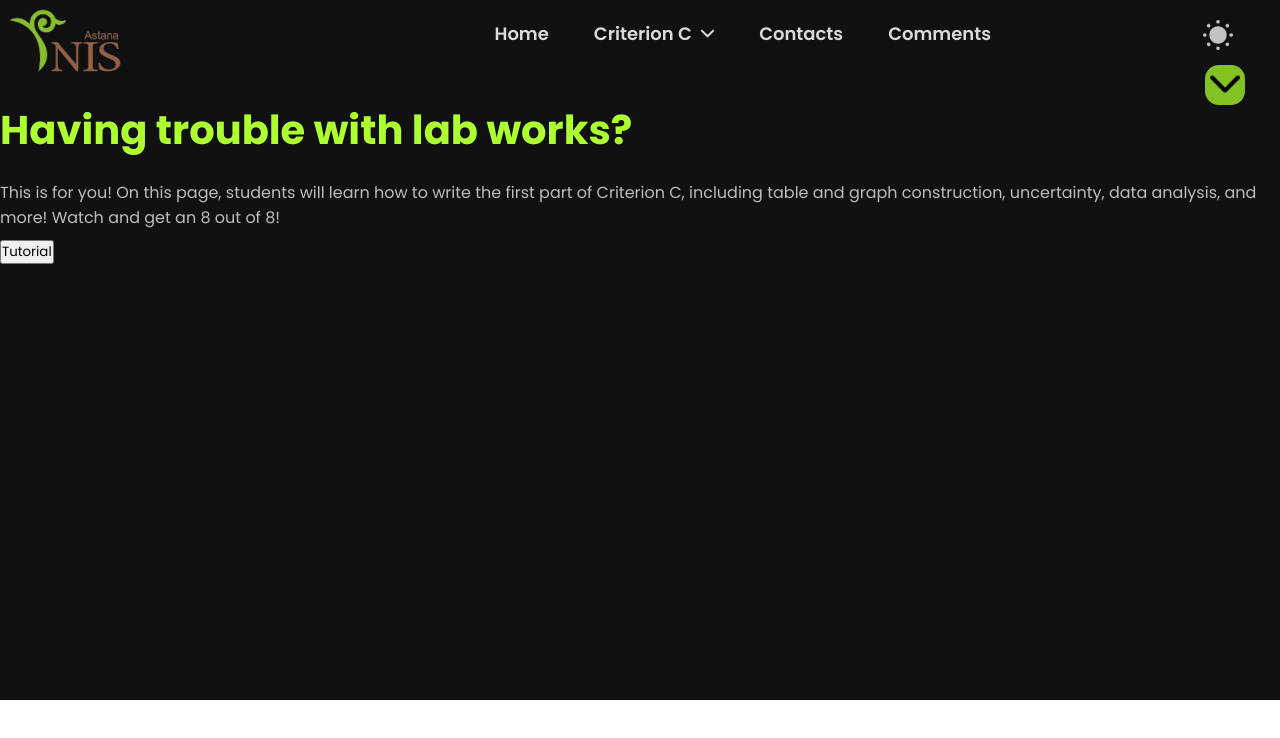
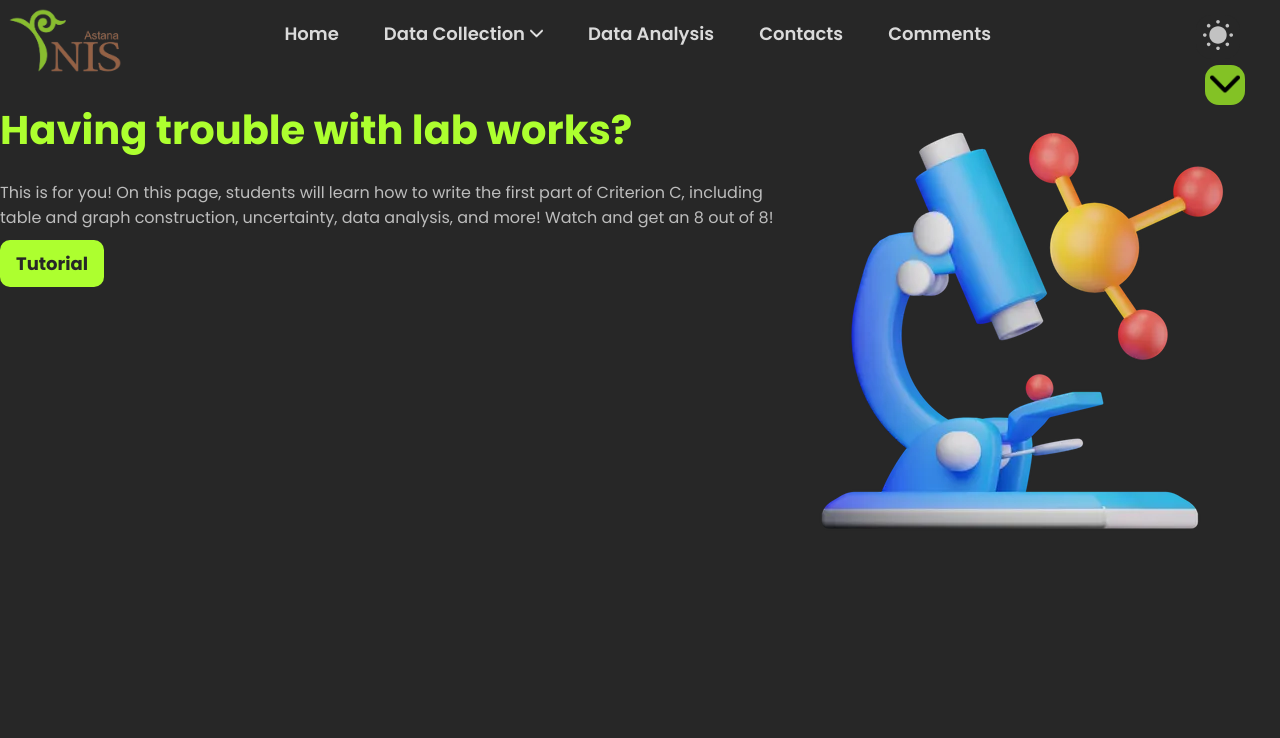
Before and after one commit to sulaakula08/Science-Projcect, a React (Vite) app: page / in a window 1280 px wide. Shown: the top 738 px of the page. Built offline with nearby package versions, Linux system fonts and the light colour scheme; a web font is replaced by a local one.

Commit message:
error solving

```diff
--- a/package.json
+++ b/package.json
@@ -12,7 +12,8 @@
   "dependencies": {
     "react": "^18.3.1",
     "react-dom": "^18.3.1",
-    "react-router-dom": "^7.1.3"
+    "react-router": "^6.28.2",
+    "react-router-dom": "^6.28.2"
   },
   "devDependencies": {
     "@eslint/js": "^9.17.0",
@@ -24,6 +25,6 @@
     "eslint-plugin-react-hooks": "^5.0.0",
     "eslint-plugin-react-refresh": "^0.4.16",
     "globals": "^15.14.0",
-    "vite": "^6.0.5"
+    "vite": "^6.0.10"
   }
 }
--- a/src/App.css
+++ b/src/App.css
@@ -1,5 +1,5 @@
 .App {
-    background: var(--back-color);
+    background: var(--back-color)
 }
 
 p {
@@ -11,26 +11,21 @@ a {
     color: var(--link-);
 }
 
-h1 {
-    color: var(--title-color);
-}
-
 :root {
     --link-hover: rgb(106, 156, 31);
     --back-color: rgb(255, 255, 255);
     --text-color: rgb(29, 28, 28);
     --link: rgb(29, 28, 28);
     --element-hover: rgb(204, 204, 204);
-    --title-color: rgb(0, 0, 0);
-    --el-color: rgb(235, 234, 234);
+    --link: rgb(129, 189, 39);
+    --title-color: rgb(32, 32, 32);
 }
 
 [data-theme="dark"] {
     --link-hover: rgb(106, 156, 31);
-    --back-color: rgb(17, 17, 17);
+    --back-color: rgb(39, 39, 39);
     --text-color: rgb(189, 189, 189);
     --link: rgb(218, 218, 218);
     --element-hover: rgb(61, 61, 61);
-    --title-color: rgb(241, 241, 241);
-    --el-color: rgb(43, 43, 43);
+    --title-color: rgb(227, 227, 227);
 }
--- a/src/components/buttonUp/ButtonUp.css
+++ b/src/components/buttonUp/ButtonUp.css
@@ -2,6 +2,7 @@
     position: fixed;
     right: 35px;
     top: 65px;
+    z-index: 10 ;
 }
 
 .button-up button {
--- a/src/components/header/Header.css
+++ b/src/components/header/Header.css
@@ -3,6 +3,7 @@
     height: 100px;
     display: flex;
     position: relative;
+    z-index: 2;
 }
 
 .logo img {
@@ -16,6 +17,8 @@
     right: 200px;
     top: 20px;
 }
+
+
 
 .navbar > ul {
     display: flex;
@@ -35,7 +38,6 @@
     font-size: 18px;
     color: var(--link);
 }
-
 .navbar li:hover {
     color: var(--link-hover);
 }
@@ -88,7 +90,7 @@ button.dark-btn:hover {
     list-style: none;
     margin: 0;
     padding: 0;
-    z-index: 1000;
+    z-index: 100000000000;
 }
 
 .dropdown-menu.show {
@@ -101,7 +103,7 @@ button.dark-btn:hover {
     cursor: pointer;
     white-space: nowrap;
     transition: background-color 250ms ease;
-    z-index: 1000;
+    z-index: 1000000;
 }
 
 /* Hover эффект для пунктов */
--- a/src/components/header/Header.jsx
+++ b/src/components/header/Header.jsx
@@ -25,15 +25,13 @@ const Header = ({ handleTheme, isDark }) => {
               <li>Home</li>
             </Link>
             <li className="dropdown" onClick={handleClick}>
-                        Criterion C{" "}
+              Data Collection
               <img
                 src={isDark ? dark_arrow : light_arrow}
                 alt=""
                 className="arrow"
               />
-                        <ul
-                            className={`dropdown-menu ${isClick ? "show" : ""}`}
-                        >
+              <ul className={`dropdown-menu ${isClick ? "show" : ""}`}>
                 <Link to="excel">
                   <li>Excel Plan</li>
                 </Link>
@@ -45,6 +43,7 @@ const Header = ({ handleTheme, isDark }) => {
                 </Link>
               </ul>
             </li>
+            <li>Data Analysis</li>
             <li>Contacts</li>
             <li>Comments</li>
             <button onClick={handleTheme} className="dark-btn">
--- a/src/components/intro/Intro.css
+++ b/src/components/intro/Intro.css
@@ -3,10 +3,12 @@
     display: flex;
     flex-direction: row;
     position: relative;
-    z-index: 1;
+    z-index: 0;
+    height: 900px;
 }
 
 .intro-text {
+    z-index: 0;
 }
 
 .intro-text h1 {
@@ -14,7 +16,7 @@
 
     color: greenyellow;
     margin-bottom: 20px;
-    z-index: 1;
+    z-index: 0;
 }
 
 .intro-picture img {
@@ -26,3 +28,22 @@ button.tutorial-btn {
     margin-top: 10px;
     display: block;
 }
+
+img.intro-logo {
+    margin-right: 40px;
+}
+
+button.tutorial-btn {
+    border: none;
+    padding: 10px 16px;
+    background-color: greenyellow;
+    border-radius: 10px;
+    font-size: 18px;
+color: var(--back-color);
+    font-weight: 700;
+}
+
+
+button.turorial-btn:hover {
+    background-color: rgb(54, 58, 48);
+}
--- a/src/components/intro/Intro.jsx
+++ b/src/components/intro/Intro.jsx
@@ -2,6 +2,7 @@ import React from "react";
 import "./Intro.css";
 import lab from "../../assets/doctor-working-in-laboratory-doing-research-with-microscope-2d-cartoon-animation-free-video.jpg";
 import { Link } from "react-router-dom";
+import logo from "../../assets/4816904.webp";
 
 const Intro = () => {
   return (
@@ -10,16 +11,17 @@ const Intro = () => {
         <div className="intro-text">
           <h1>Having trouble with lab works?</h1>
           <p>
-                        This is for you! On this page, students will learn how
-                        to write the first part of Criterion C, including table
-                        and graph construction, uncertainty, data analysis, and
-                        more! Watch and get an 8 out of 8!
+            This is for you! On this page, students will learn how to write the
+            first part of Criterion C, including table and graph construction,
+            uncertainty, data analysis, and more! Watch and get an 8 out of 8!
           </p>
           <Link to="/options">
             <button className="tutorial-btn ">Tutorial</button>
           </Link>
         </div>
-                <div className="intro-picture"></div>
+        <div className="intro-picture">
+          <img className="intro-logo" src={logo} alt="" />
+        </div>
       </div>
     </>
   );
--- a/src/components/option/Option.css
+++ b/src/components/option/Option.css
@@ -1,11 +1,18 @@
 .option {
-    max-width: 400px;
+    max-width: 600px;
     border: 1px dashed grey;
     background-color: var(--el-color);
+    min-height: 200px;
+    position: relative;
+    left: 70%;
+    border-radius: 20px;
+    margin: 20px;
+    padding: 10px;
 }
 
 .option h1 {
     color: var(--title-color);
+    text-align: center;
 }
 
 .option p {
@@ -14,8 +21,19 @@
 
 .option button {
     border: none;
-    padding: 10px 16px;
+    padding: 10px 28px;
     cursor: pointer;
-    background-color: var(--link-hover);
+    background-color: greenyellow;
     border-radius: 9px;
+    position: absolute;
+    left: 40%;
+    font-size: 19px;
+    font-weight: 700;
+    transition: all 300ms ease;
+    margin-top: 20px;
 }
+
+.option button:hover {
+    transform: scale(1.02);
+    background-color: rgba(110, 155, 41, 0.977);
+}
--- a/src/pages/options/Options.css
+++ b/src/pages/options/Options.css
@@ -1,5 +1,7 @@
 .options {
     background-color: var(--back-color);
-    height: 800px;
-    display: grid;
+    height: 1200px;
+    display: inline-block   ;
+
+
 }
```
Also changed, not shown: src/assets/4816904.webp (added), 1 other file (tests, documents, lock files or other folders). Lines whose indentation alone changed are shown as unchanged.
